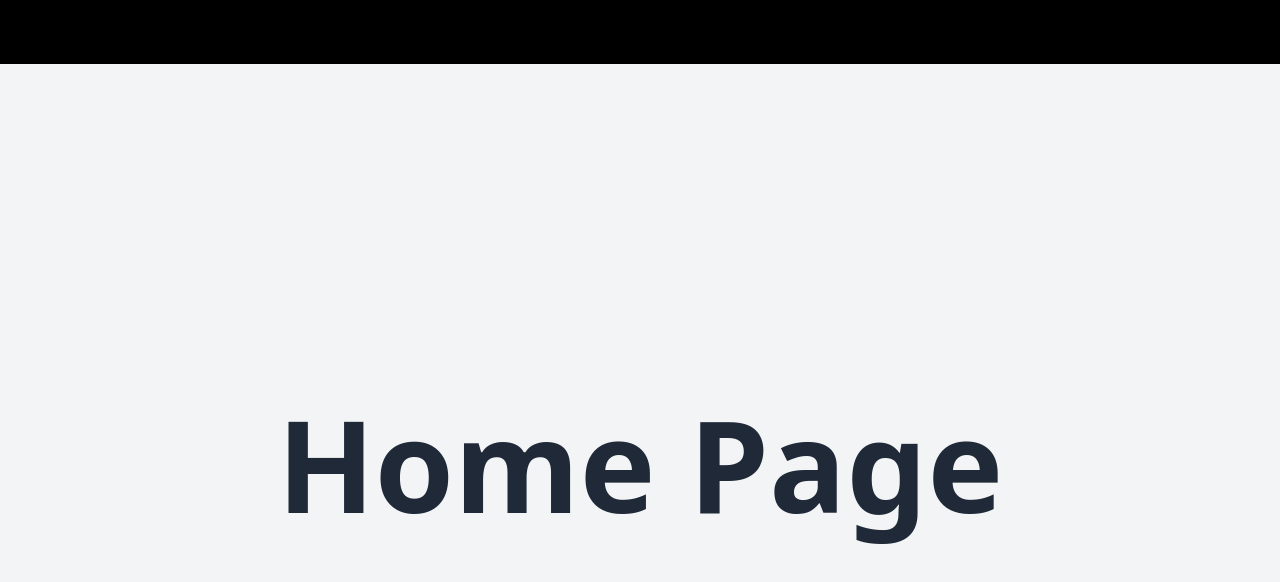
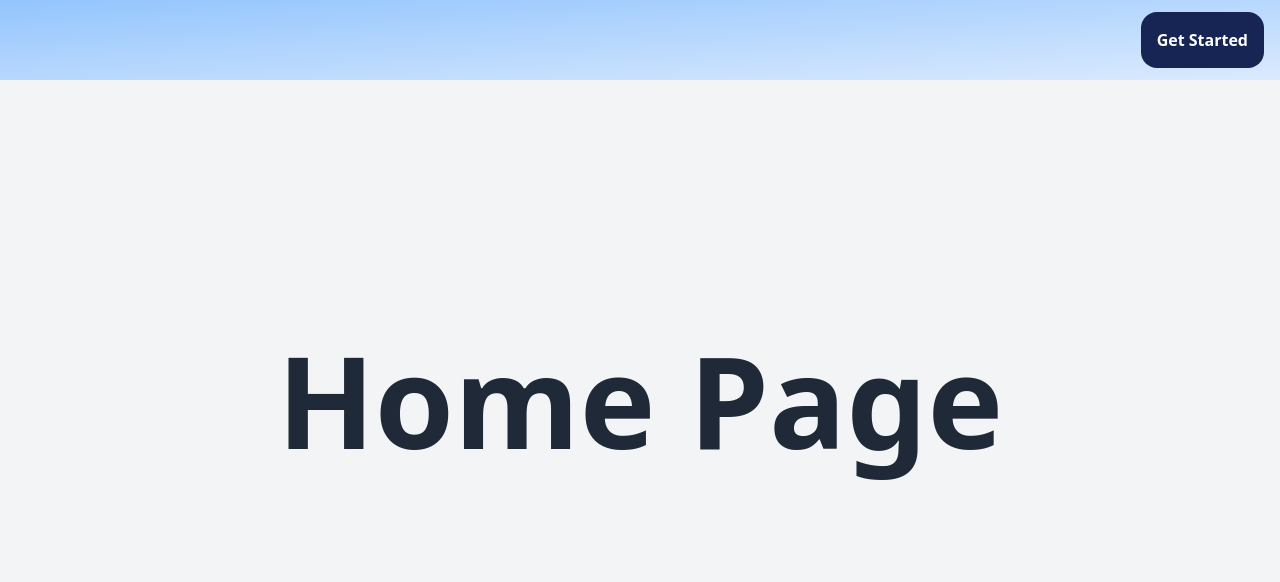
Before and after one commit to StockerMC/TutorConnect, a SvelteKit app: page / in a window 1280 px wide. Shown: the top 582 px of the page. Built offline with nearby package versions, Linux system fonts and the light colour scheme.

Commit message:
navbar update

```diff
--- a/src/routes/+layout.svelte
+++ b/src/routes/+layout.svelte
@@ -2,4 +2,14 @@
 	import "../app.css";
 </script>
 
+<nav class="h-20 w-screen fixed top-0 left-0 bg-gradient-to-br from-blue-300 to-blue-100">
+    <div class="flex items-center h-full px-4">
+        <button class="text-center text-white font-bold pl-4 pr-4 h-[70%] bg-blue-950 rounded-2xl ml-auto align-middle">Get Started</button>
+    </div>
+</nav>
+
 <slot />
+
+<style>
+
+</style>
--- a/src/routes/+page.svelte
+++ b/src/routes/+page.svelte
@@ -1,4 +1,3 @@
-<nav class="h-16 w-screen bg-black"></nav>
 
 <div class="flex flex-col items-center justify-center h-screen w-screen bg-gray-100">
 	<h1 class="text-9xl font-bold text-gray-800">Home Page</h1>
```
